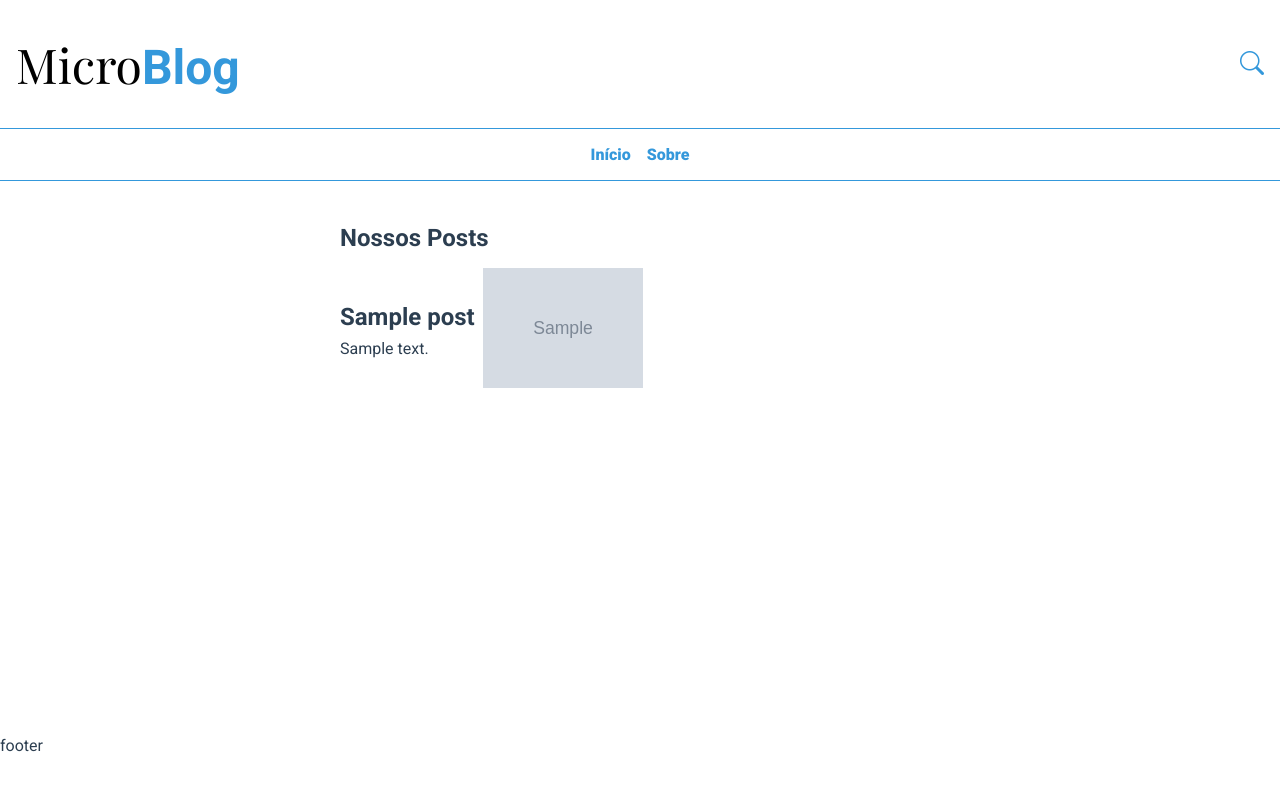
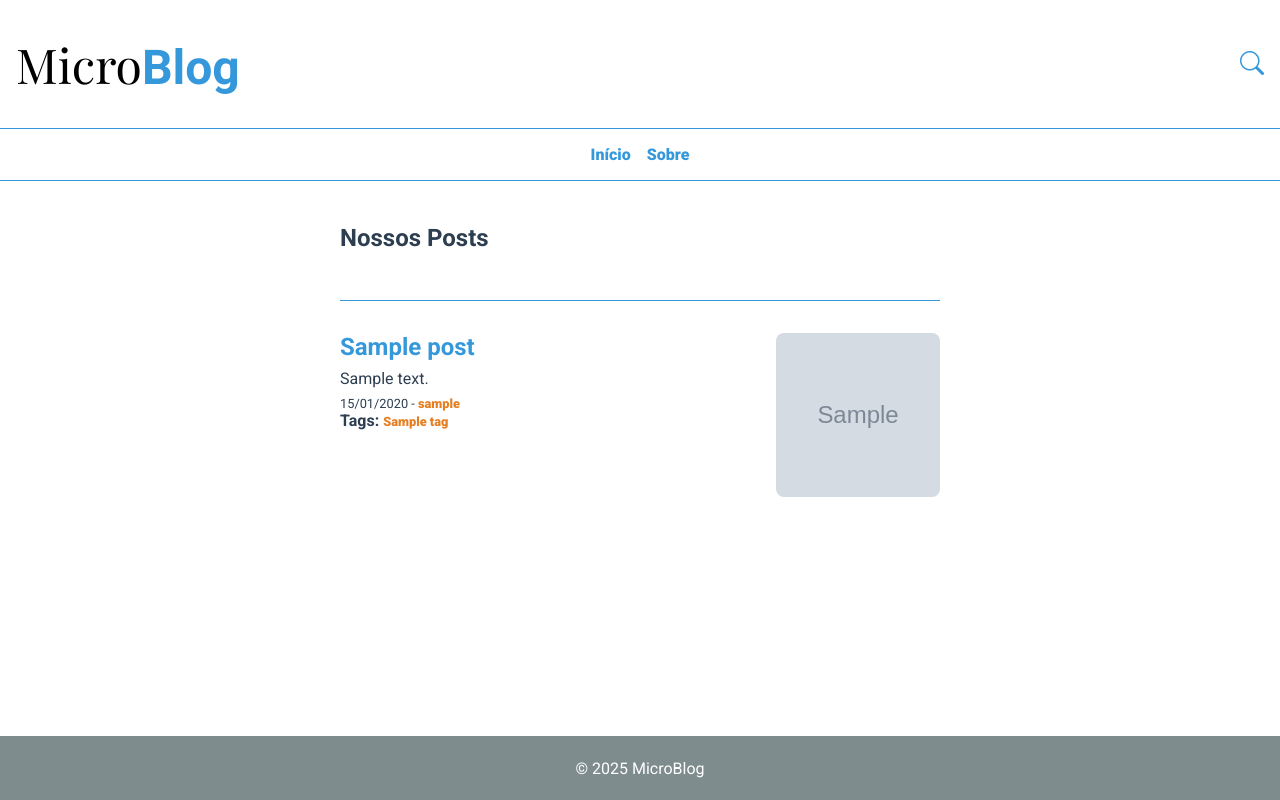
Before and after one commit to maiconDeSouza/projetos_para_estudo, a Django app: page / in a window 1280 px wide. Run offline with Django 5.2, Linux system fonts and the light colour scheme; tables that the repository leaves empty hold one stand-in row (values such as "Sample post"); grey boxes marked "Sample" are stand-in pictures; some libraries are stand-ins or nearby versions; some web fonts are replaced.

Commit message:
20-07-25 00:59

```diff
--- /dev/null
+++ b/microblog/src/apps/base/static/base/css/footer.css
@@ -0,0 +1,8 @@
+footer {
+    height: 100%;
+    display: flex;
+    justify-content: center;
+    align-items: center;
+    background-color: var(--color-muted);
+    color: var(--color-bg);
+}
--- a/microblog/src/apps/base/static/base/css/global.css
+++ b/microblog/src/apps/base/static/base/css/global.css
@@ -28,7 +28,7 @@
 }
 
 body {
-    height: 100vh;
+    min-height: 100vh;
     display: grid;
     grid-template-rows: 12rem 1fr 4rem;
     gap: 2rem;
@@ -37,5 +37,5 @@ body {
 }
 
 a {
-    display: block;
+    display: inline-block;
 }
--- a/microblog/src/apps/base/static/base/css/list-posts.css
+++ b/microblog/src/apps/base/static/base/css/list-posts.css
@@ -4,25 +4,53 @@ main .list-posts {
     margin: 0 auto;
     display: flex;
     flex-direction: column;
-    gap: 1rem;
+    gap: 3rem;
+}
+
+main .list-posts ul {
+    display: flex;
+    flex-direction: column;
+    gap: 2rem;
 }
 
 main .list-posts ul li article.card-post {
+    min-height: 15rem;
     display: flex;
-    align-items: center;
+    align-items: flex-start;
     gap: .5rem;
+    padding-top: 2rem;
+    border-top: 1px solid var(--color-primary);
 }
 
 main .list-posts ul li article.card-post .title-content {
     display: flex;
     flex-direction: column;
+    flex: 1;
     gap: .5rem;
 }
 
-main .list-posts ul li article.card-post .title-content h3 {
+main .list-posts ul li article.card-post .title-content h3:nth-of-type(1) a {
     font-size: 1.5rem;
+    color: var(--color-primary);
 }
 
-/* main .list-posts ul li article.card-post .cover img {
-    width: 10rem;
-} */
+main .list-posts ul li article.card-post .title-content div p:nth-of-type(1) {
+    font-size: .8rem;
+}
+
+main .list-posts ul li article.card-post .title-content div a {
+    color: var(--color-accent);
+    font-size: .8rem;
+    font-weight: 900;
+}
+
+main .list-posts ul li article.card-post .cover {
+    flex-shrink: 0;
+}
+
+main .list-posts ul li article.card-post .cover img {
+    width: 10.25rem;
+    height: 10.25rem;
+    object-fit: cover;
+    border-radius: 8px;
+}
--- a/microblog/src/apps/base/templates/base/pages/base.html
+++ b/microblog/src/apps/base/templates/base/pages/base.html
@@ -11,6 +11,8 @@
     <link rel="stylesheet" href="{% static "base/css/global.css" %}">
     <link rel="stylesheet" href="{% static "base/css/header.css" %}">
     <link rel="stylesheet" href="{% static "base/css/list-posts.css" %}">
+    <link rel="stylesheet" href="{% static "base/css/details.css" %}">
+    <link rel="stylesheet" href="{% static "base/css/footer.css" %}">
     <title>{% block title %}{% endblock title %}</title>
 </head>
 <body>
@@ -19,7 +21,7 @@
         {% block content %}{% endblock content %}
     </main>
     <footer>
-        footer
+        © 2025 MicroBlog
     </footer>
 </body>
 </html>
--- a/microblog/src/apps/base/templates/base/partials/header.html
+++ b/microblog/src/apps/base/templates/base/partials/header.html
@@ -8,7 +8,7 @@
     <nav>
         <ul>
             <li>
-                <a href="">Início</a>
+                <a href="{% url "blog:post_list_view" %}">Início</a>
             </li>
             <li>
                 <a href="">Sobre</a>
--- a/microblog/src/apps/blog/admin.py
+++ b/microblog/src/apps/blog/admin.py
@@ -1,6 +1,7 @@
 from django.contrib import admin
 
-from .models import Post
+from .models import Post, Tag
 
 # Register your models here.
 admin.site.register(Post)
+admin.site.register(Tag)
--- a/microblog/src/apps/blog/templates/blog/pages/home.html
+++ b/microblog/src/apps/blog/templates/blog/pages/home.html
@@ -1,28 +1,13 @@
 {% extends "base/pages/base.html" %}
 
-{% block title %}MicroBolg{% endblock title %}
+{% block title %}MicroBlog{% endblock title %}
 
 {% block content %}
     <div class="list-posts">
         <h2>Nossos Posts</h2>
         <ul>
-            {% for post in posts  %}
-                <li>
-                    <article class="card-post">
-                        <section class="title-content">
-                            <h3>
-                                {{post.title}}
-                            </h3>
-                            <p>
-                                {{ post.body|truncatechars:200|safe }}
-                            </p>
-                        </section>
-                        <section class="cover">
-                            <img src="{{post.cover.url}}" alt="" width="160px">
-                        </section>
-                    </article>
-                </li>
-            {% endfor %}
+            {% include "blog/partials/li.html" %}
         </ul>
     </div>
+
 {% endblock content %}
--- /dev/null
+++ b/microblog/src/apps/blog/templates/blog/partials/li.html
@@ -0,0 +1,30 @@
+{% for post in posts  %}
+    <li>
+        <article class="card-post">
+            <section class="title-content">
+                <h3>
+                    <a href="{% url "blog:post_datails" post.slug %}">{{post.title}}</a>
+                </h3>
+                <p>
+                    {{ post.body|truncatechars:200|safe }}
+                </p>
+                <div>
+                    <p>
+                        {{ post.published_at|date:"d/m/Y"}}
+                        -
+                        <a href="{% url "blog:post_list_author_view" post.author %}">{{post.author}}</a>
+                    </p>
+                    <p>
+                        <b>Tags:</b>
+                        {% for tag in post.tags.all  %}
+                            <a href="{% url "blog:post_list_tag_view" tag.name %}">{{tag.name}}</a>
+                        {% endfor %}
+                    </p>
+                </div>
+            </section>
+            <section class="cover">
+                <img src="{{post.cover.url}}" alt="">
+            </section>
+        </article>
+    </li>
+{% endfor %}
--- a/microblog/src/apps/blog/urls.py
+++ b/microblog/src/apps/blog/urls.py
@@ -5,4 +5,15 @@ from . import views
 app_name = 'blog'
 urlpatterns = [
     path('', views.PostList.as_view(), name='post_list_view'),
+    path(
+        'tag/<str:name>',
+        views.PostListTag.as_view(),
+        name='post_list_tag_view',
+    ),
+    path(
+        'author/<str:name>',
+        views.PostListAuthor.as_view(),
+        name='post_list_author_view',
+    ),
+    path('<slug:slug>/', views.PostDetails.as_view(), name='post_datails'),
 ]
--- a/microblog/src/apps/blog/views.py
+++ b/microblog/src/apps/blog/views.py
@@ -1,5 +1,6 @@
-from django.shortcuts import render
+from django.shortcuts import render, get_list_or_404, get_object_or_404
 from django.views import View
+
 
 from .models import Post
 
@@ -7,5 +8,27 @@ from .models import Post
 # Create your views here.
 class PostList(View):
     def get(self, request):
-        posts = Post.objects.all()
+        posts = Post.objects.all().order_by('-published_at')
         return render(request, 'blog/pages/home.html', {'posts': posts})
+
+
+class PostListTag(View):
+    def get(self, request, name):
+        posts = get_list_or_404(
+            Post.objects.order_by('-published_at'), tags__name=name
+        )
+        return render(request, 'blog/pages/home.html', {'posts': posts})
+
+
+class PostListAuthor(View):
+    def get(self, request, name):
+        posts = get_list_or_404(
+            Post.objects.order_by('-published_at'), author__username=name
+        )
+        return render(request, 'blog/pages/home.html', {'posts': posts})
+
+
+class PostDetails(View):
+    def get(self, request, slug):
+        post = get_object_or_404(Post, slug=slug)
+        return render(request, 'blog/pages/details.html', {'post': post})
```
Also changed, not shown: microblog/src/apps/base/static/base/css/details.css (added, +56 -0 lines), microblog/src/apps/blog/templates/blog/pages/details.html (added, +32 -0 lines).
